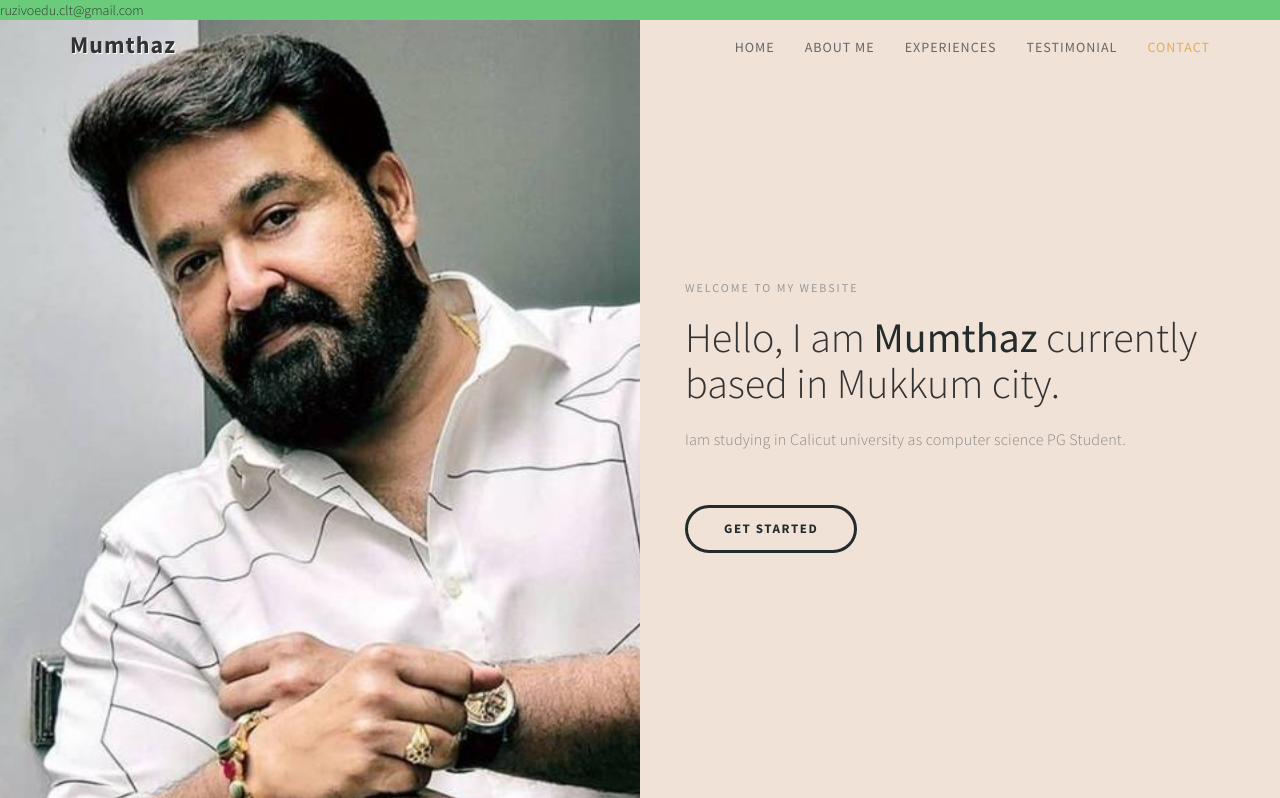
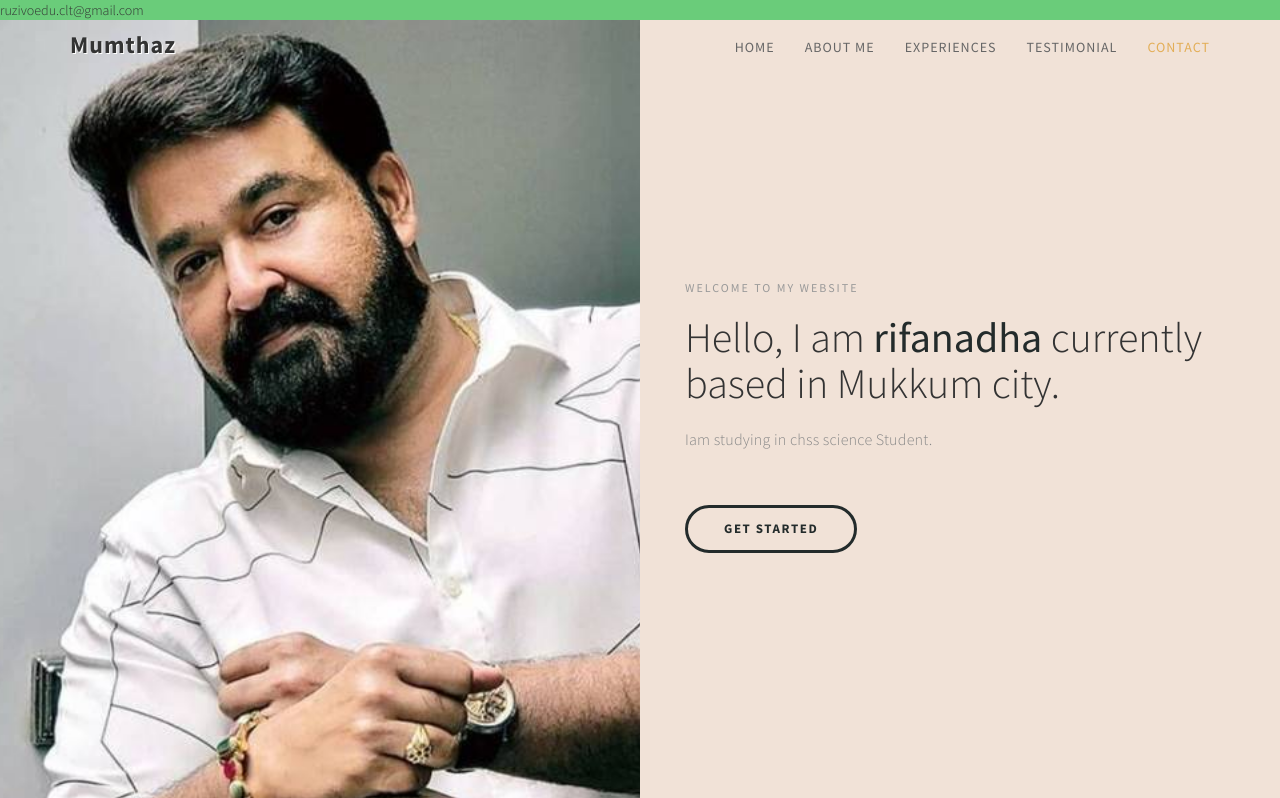
Before and after one commit to Mithun-Kalarikal/Mithun-kalarikal.github.io, a plain HTML site: page index.html in a window 1280 px wide. Shown: the top 798 px of the page. Drawn offline with Linux system fonts and the light colour scheme.

Commit message:
Update index.html

```diff
--- a/index.html
+++ b/index.html
@@ -6,7 +6,7 @@
 <meta http-equiv="X-UA-Compatible" content="IE=Edge">
 <meta name="description" content="">
 <meta name="keywords" content="">
-<meta name="author" content="mumthaz">
+<meta name="author" content="rifanadha">
 <meta name="viewport" content="width=device-width, initial-scale=1, maximum-scale=1">
 
 <title>Mumthaz website </title>
@@ -77,8 +77,8 @@ http://www.templatemo.com/tm-498-stimulus
                     <div class="home-thumb">
                          <div class="section-title">
                               <h4 class="wow fadeInUp" data-wow-delay="0.3s">welcome to my website</h4>
-                              <h1 class="wow fadeInUp" data-wow-delay="0.6s">Hello, I am <strong>Mumthaz</strong> currently based in Mukkum city.</h1>
-                              <p class="wow fadeInUp" data-wow-delay="0.9s">Iam studying in Calicut university as computer science PG  Student.
+                              <h1 class="wow fadeInUp" data-wow-delay="0.6s">Hello, I am <strong>rifanadha</strong> currently based in Mukkum city.</h1>
+                              <p class="wow fadeInUp" data-wow-delay="0.9s">Iam studying in chss  science Student.
 
 </p>
 
```
